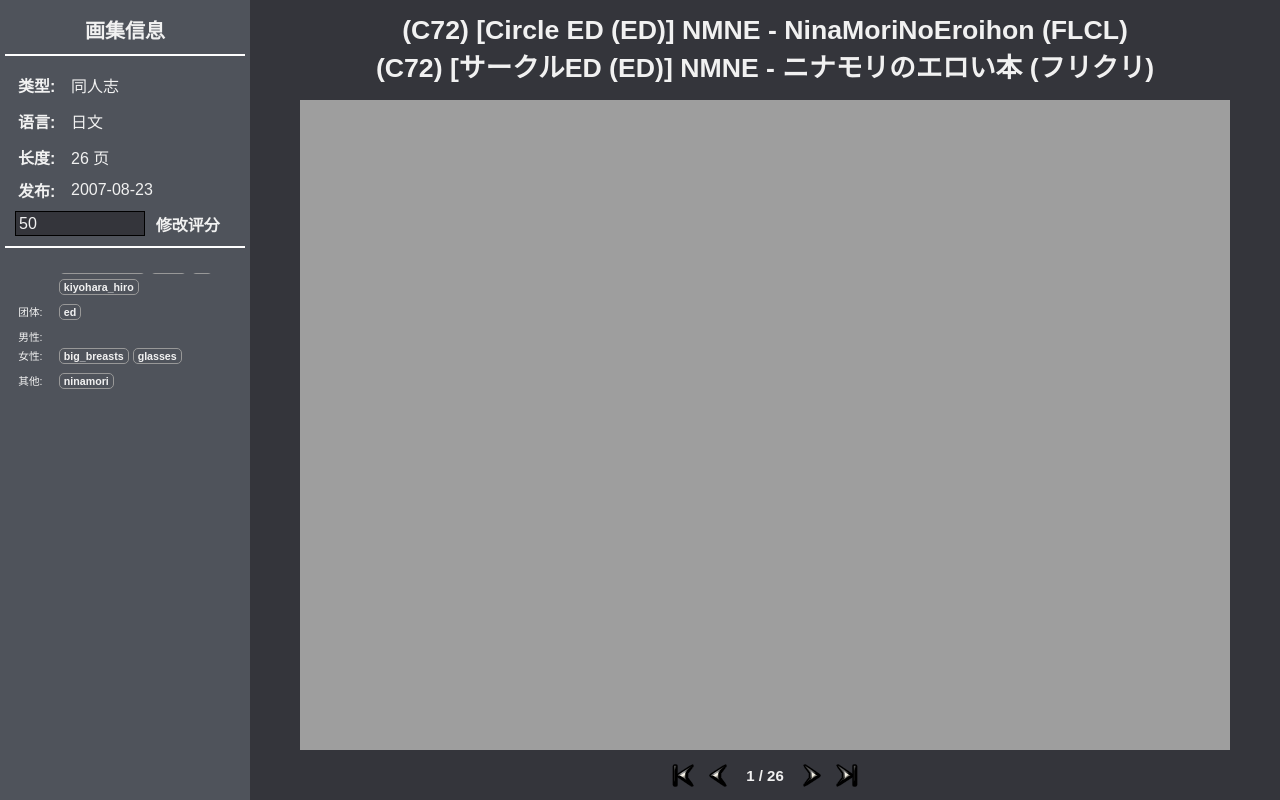
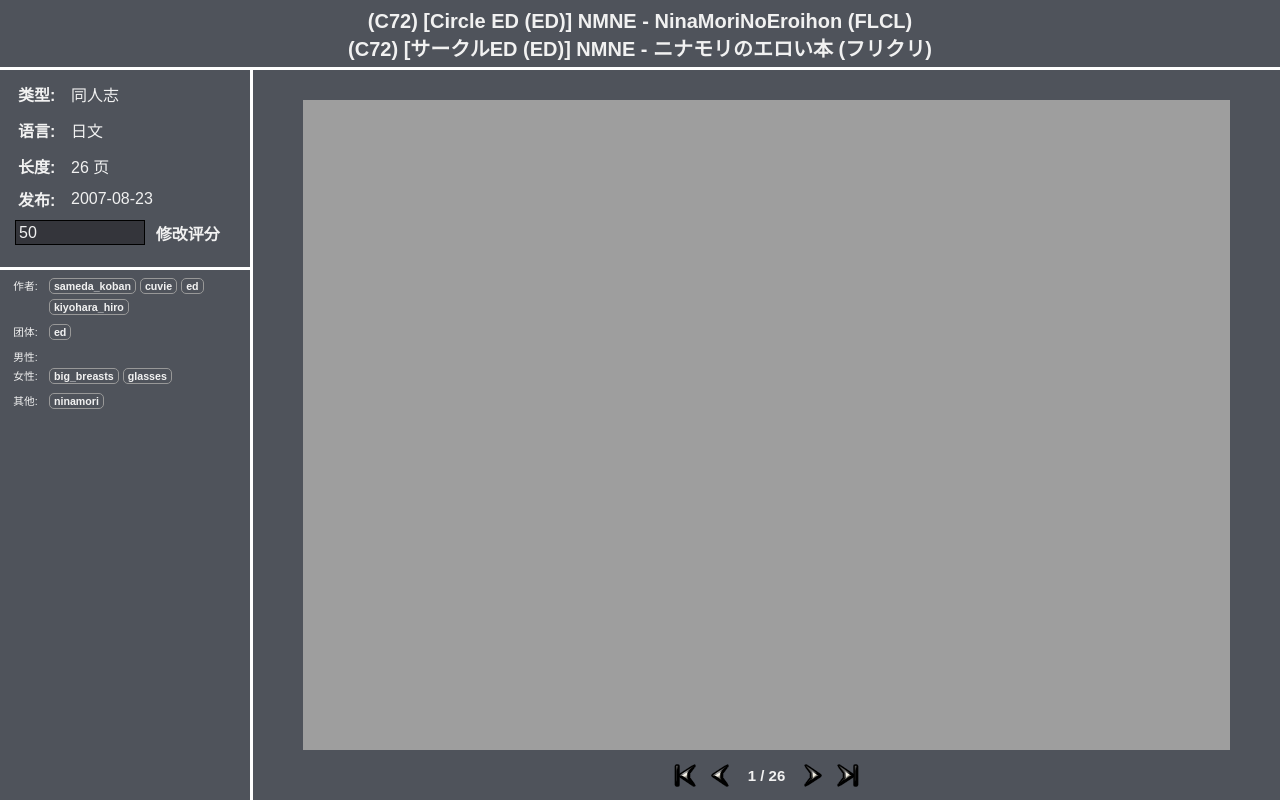
Before and after one commit to MartinOrz/exhentaiWeb, a Django app: page /gallery/3877/ in a window 1280 px wide. Run offline with Django 3.2, Linux system fonts and the light colour scheme; data comes from the database, SQL or seed files in the repository; both versions use the stored data as it was after the commit.

Commit message:
样式修改

```diff
--- a/exhentai_web/web/static/css/style.css
+++ b/exhentai_web/web/static/css/style.css
@@ -11,6 +11,7 @@
 }
 
 body {
+    min-width:720px;
     margin: 0px;
     background: #4f535b;
     color: #f1f1f1;
@@ -35,11 +36,31 @@ div.wl {
     background: white;
 }
 
+div#header {
+    width: 100%;
+    min-width:720px;
+    height:70px;
+    padding: 10px;
+    border-bottom: #ffffff solid;
+}
+
+div#header h1 {
+    font-size: 15pt;
+    font-weight: bold;
+    overflow: hidden;
+    white-space: nowrap;
+    text-overflow: ellipsis;
+    -webkit-margin-before: 0px;
+    -webkit-margin-after: 0px;
+    -webkit-margin-start: 0px;
+    -webkit-margin-end: 0px;
+}
+
 /** 顶级布局 **/
 div#main {
     width: 100%;
     position: fixed;
-    top: 0;
+    top: 70px;
     bottom: 0;
 }
 
@@ -47,17 +68,18 @@ div#main {
 div#info {
     width: 250px;
     height: 100%;
+    position: relative;
     float: left;
-    overflow: auto;
     font-size: 12pt;
 }
 
 div#info1 {
     width: 250px;
-    padding: 15px 5px 15px 5px;
-    z-index: 1000;
-    position: fixed;
+    height: 200px;
+    padding: 5px;
+    float:top;
     background: #4f535b;
+    border-bottom: #ffffff solid;
 }
 
 div#info1 span {
@@ -137,8 +159,12 @@ input#ib:disabled {
 
 div#info2 {
     width: 100%;
-    margin-top: 255px;
-    padding: 0 5px 15px 5px;
+    height: auto;
+    padding: 5px;
+    position: absolute;
+    top: 200px;
+    bottom: 0;
+    overflow: auto;
     background: #4f535b;
 }
 
@@ -162,13 +188,15 @@ div.tag {
 }
 
 td.tagtdl {
-    width: 40px;
+    width: 30px;
     vertical-align: top;
+    border-collapse: collapse;
     font-size: 8pt;
 }
 
 td.tagtdr {
     width: 160px;
+    border-collapse: collapse;
     font-size: 8pt;
 }
 
@@ -176,22 +204,9 @@ div#image {
     min-width: 720px;
     height: 100%;
     margin-left: 250px;
+    border-left: #ffffff solid;
     padding: 15px 50px 15px 50px;
     overflow: auto;
-    background: #34353b;
-}
-
-div#header {
-    width: 100%;
-}
-
-div#header h1 {
-    font-size: 20pt;
-    font-weight: bold;
-    -webkit-margin-before: 0px;
-    -webkit-margin-after: 0px;
-    -webkit-margin-start: 0px;
-    -webkit-margin-end: 0px;
 }
 
 div#comic_img {
@@ -209,7 +224,8 @@ div#footer {
     left: 250px;
     right: 0;
     bottom: 0;
-    background: #34353b;
+    border-left: #ffffff solid;
+    background: #4f535b;
 }
 
 div#footer img {
--- a/exhentai_web/web/templates/gallery.html
+++ b/exhentai_web/web/templates/gallery.html
@@ -63,11 +63,13 @@
 </script>
 </head>
 <body style="text-align:center">
+<div id="header">
+    <h1>{{ name_n }}</h1>
+    <h1>{{ name_j }}</h1>
+</div>
 <div id="main">
     <div id="info">
         <div id="info1">
-            <span>画集信息</span>
-            <div class="wl"></div>
             <table>
                 <tbody>
                     <tr>
@@ -92,7 +94,6 @@
                 <input id="ir" type="number" name="tags" placeholder="请输入评分，0-100." value="{{ rating }}">
                 <input id="ib" type="submit" name="submit" value="修改评分" onclick="tag_from_field(); return false">
             </form>
-            <div class="wl"></div>
         </div>
         <div id="info2">
             <table>
@@ -142,12 +143,9 @@
         </div>
     </div>
     <div id="image">
-        <div id="header">
-            <h1>{{ name_n }}</h1>
-            <h1>{{ name_j }}</h1>
-        </div>
         <div id="comic_img">
             <image id="i" src="http://{{ host }}:8080/gallery/{{ id }}/{{ first_page }}"/>
+        </div>
     </div>
     <div id="footer">
         <img id="f" src="../../static/resources/first_page.png" />
@@ -157,7 +155,6 @@
         <img id="l" src="../../static/resources/last_page.png" />
     </div>
 </div>
-</div>
 </body>
 
 </html>
--- a/exhentai_web/web/views.py
+++ b/exhentai_web/web/views.py
@@ -26,8 +26,8 @@ import socket
 
 
 # 一些常量的定义 =========================================================================================================
-IMPORT_DICT = r'g:\import'
-DST_DICT = r'g:\comic'
+IMPORT_DICT = r'e:\import'
+DST_DICT = r'e:\comic'
 MAX_INSERT = 100
 STATICFILES_DIRS =settings.STATICFILES_DIRS[0]
 IP = socket.gethostbyname(socket.gethostname())
```
Also changed, not shown: other parts of exhentai_web/web/static/css/style.css (+44 -12 lines), exhentai_web/db.sqlite3. Lines whose indentation alone changed are shown as unchanged.
